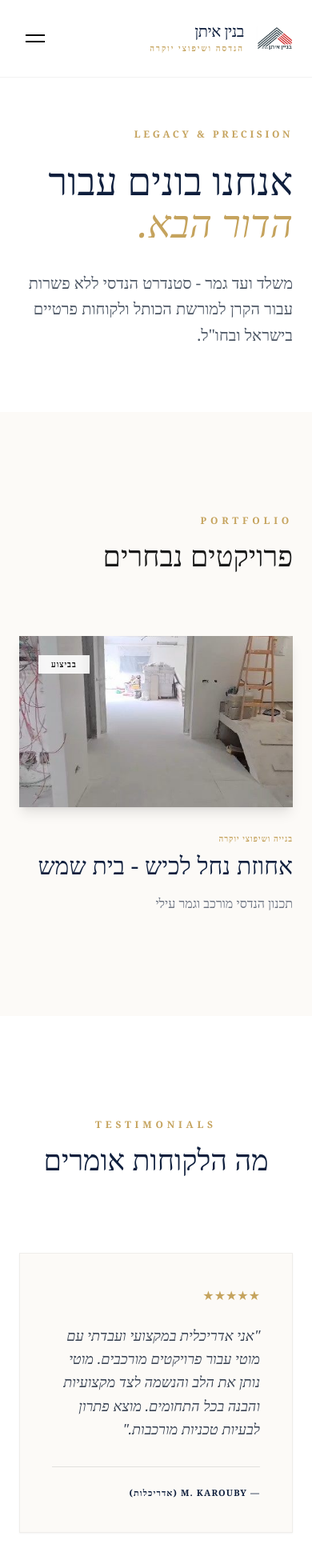
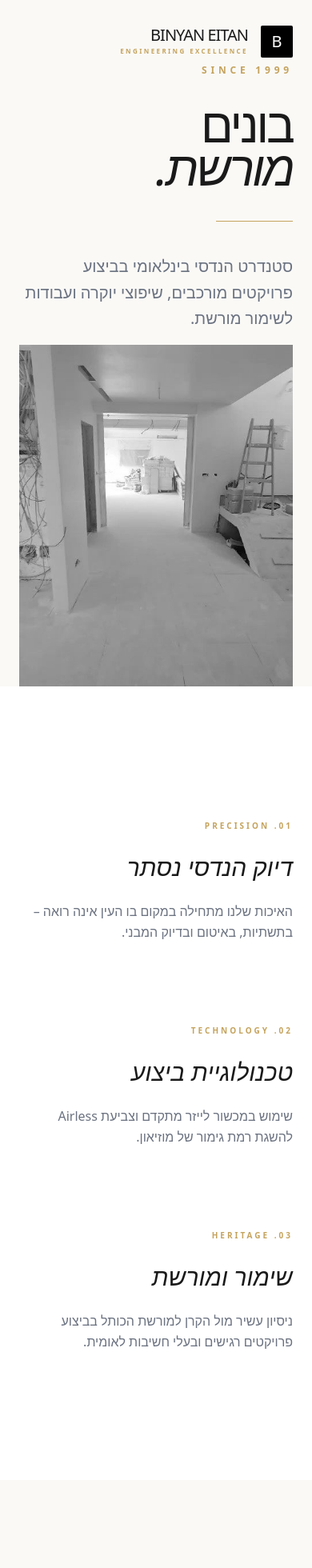
Before and after one commit to chananby/binyan-eitan-site, a Next.js app: page /he in a window 390 px wide. Shown: the top 1960 px of the page at 80% size. Built offline with nearby package versions, Linux system fonts and the light colour scheme.

Commit message:
Update page.tsx

```diff
--- a/src/app/he/page.tsx
+++ b/src/app/he/page.tsx
@@ -5,153 +5,194 @@ import { motion, AnimatePresence } from "framer-motion";
 import Image from "next/image";
 
 /* ─────────────────────────────────────────────
-   נתוני הפרויקטים - "אחוזת נחל לכיש" עם 15 התמונות
+   נתונים - סיפור הפרויקט
    ───────────────────────────────────────────── */
 const PROJECTS = [
   {
-    title: "אחוזת נחל לכיש - בית שמש",
-    subtitle: "תכנון הנדסי מורכב וגמר עילי",
-    status: "בביצוע",
+    id: "beit-shemesh",
+    title: "אחוזת נחל לכיש",
+    location: "בית שמש",
+    category: "High-End Engineering",
     mainImage: "/luxury-interior-finish-transformation.jpg",
-    category: "בנייה ושיפוצי יוקרה",
-    description: "פרויקט מגורים רחב היקף הכולל הטמעת מערכות תשתית מתקדמות, חימום תת-רצפתי, ועבודות גמר בסטנדרט הגבוה ביותר.",
+    description: "בנייה מאפס ושיפוץ פרימיום המשלב הנדסת תשתיות מתקדמת עם סטנדרט גמר בינלאומי. הפרויקט דרש פתרונות איטום מורכבים וביצוע מערכות חימום וחשמל בסינרגיה מלאה.",
     gallery: [
-      { url: "/luxury-electrical-infrastructure-precision.jpg", label: "דיוק במערכות חשמל ותקשורת" },
-      { url: "/advanced-underfloor-heating-israel.jpg", label: "פריסת חימום תת-רצפתי מורכבת" },
-      { url: "/complex-roof-mechanical-systems.jpg", label: "תשתיות גג וניקוז מתקדמות" },
-      { url: "/professional-airless-painting-standards.jpg", label: "צביעת פנים בטכנולוגיית Airless" },
-      { url: "/premium-marble-bathroom-detailing.jpg", label: "עבודות שיש וחיבורי גידים (Bookmatch)" },
-      { url: "/expert-jerusalem-stone-facade-work.jpg", label: "חיפוי אבן ירושלמית ועבודה בגובה" },
-      { url: "/structural-foundation-reinforcement.jpg", label: "חיזוק מבני ויציקות בטון" },
-      { url: "/precision-tiling-with-laser-alignment.jpg", label: "ריצוף יוקרה ביישור לייזר" },
-      { url: "/structural-remodeling-safety-standards.jpg", label: "הריסה ושינוי מבני עם שמירה על בטיחות" },
-      { url: "/luxury-interior-finish-transformation.jpg", label: "גמר צבע ועיצוב חלל הפנים" },
-      { url: "/interior-wall-framing-systems.jpg", label: "בידוד ותשתית קירות גבס" },
-      { url: "/jerusalem-stone-restoration-scaffolding.jpg", label: "שיקום וניקוי חזיתות אבן" },
-      { url: "/advanced-bathroom-waterproofing-detail.jpg", label: "איטום יסודי למניעת כשלים עתידיים" },
-      { url: "/traditional-terracotta-roofing-israel.jpg", label: "עבודות גגות ורעפים" },
-      { url: "/luxury-apartment-renovation-view.jpg", label: "מבט פנורמי על הפרויקט המוגמר" }
+      { url: "/luxury-electrical-infrastructure-precision.jpg", label: "תכנון וביצוע תשתיות חשמל" },
+      { url: "/advanced-underfloor-heating-israel.jpg", label: "מערכת חימום תת-רצפתי" },
+      { url: "/professional-airless-painting-standards.jpg", label: "גמר צבע בטכנולוגיית Airless" },
+      { url: "/premium-marble-bathroom-detailing.jpg", label: "עבודות שיש וחיבורי גידים" },
+      { url: "/expert-jerusalem-stone-facade-work.jpg", label: "חיפוי אבן ירושלמית" }
     ]
   }
 ];
 
-/* ─────────────────────────────────────────────
-   ביקורות גוגל - הנוסח המקורי שלך
-   ───────────────────────────────────────────── */
-const REVIEWS = [
-  {
-    name: "M. Karouby (אדריכלות)",
-    text: "אני אדריכלית במקצועי ועבדתי עם מוטי עבור פרויקטים מורכבים. מוטי נותן את הלב והנשמה לצד מקצועיות והבנה בכל התחומים. מוצא פתרון לבעיות טכניות מורכבות.",
-    stars: 5
-  },
-  {
-    name: "אברהם לבל",
-    text: "דגש על הפרטים הקטנים, פינישים ברמה גבוהההההה. לא מתרגשים מבלטמים, אנשים שבאים לעבוד ולא עוזבים עד שהלקוח מרוצה.",
-    stars: 5
-  },
-  {
-    name: "משפחת מרמרוש",
-    text: "מאוד התפעלנו מהמקצועיות, האיכות והעמידה בלוחות הזמנים. ממליץ בחום, שווה כל שקל. אדם שלוקח אחריות.",
-    stars: 5
-  }
-];
+export default function HebrewPage() {
+  const [activeProject, setActiveProject] = useState<any>(null);
+  const [scrolled, setScrolled] = useState(false);
 
-/* ─────────────────────────────────────────────
-   רכיב הניווט - RTL Fix
-   ───────────────────────────────────────────── */
-function Navbar() {
-  const [isOpen, setIsOpen] = useState(false);
+  useEffect(() => {
+    const handleScroll = () => setScrolled(window.scrollY > 50);
+    window.addEventListener("scroll", handleScroll);
+    return () => window.removeEventListener("scroll", handleScroll);
+  }, []);
+
   return (
-    <nav className="fixed top-0 left-0 w-full z-[100] bg-white/95 backdrop-blur-md border-b border-black/5" dir="rtl">
-      <div className="max-w-[1440px] mx-auto px-6 md:px-16 h-24 flex items-center justify-between">
+    <main className="bg-[#FAF9F6] min-h-screen font-sans text-[#1a1a1a] selection:bg-[#c5a35d] selection:text-white" dir="rtl">
+
+      {/* --- ניווט יוקרתי --- */}
+      <nav className={`fixed top-0 w-full z-[100] transition-all duration-500 ${scrolled ? "bg-white/90 backdrop-blur-md py-4 shadow-sm" : "bg-transparent py-8"}`}>
+        <div className="max-w-[1440px] mx-auto px-6 md:px-16 flex justify-between items-center">
           <div className="flex items-center gap-4">
-          <Image src="/logo.jpg" alt="Binyan Eitan" width={45} height={45} className="rounded-sm" />
-          <div className="flex flex-col text-right">
-            <span className="font-playfair text-xl md:text-2xl tracking-tight leading-none">בנין איתן</span>
-            <span className="text-[10px] tracking-[0.2em] uppercase mt-1 text-[#c5a35d] font-bold">הנדסה ושיפוצי יוקרה</span>
+            <div className="w-10 h-10 bg-black flex items-center justify-center rounded-sm">
+              <span className="text-white font-playfair text-xl">B</span>
+            </div>
+            <div className="flex flex-col">
+              <span className="font-playfair text-xl tracking-tighter leading-none">BINYAN EITAN</span>
+              <span className="text-[8px] tracking-[0.3em] uppercase text-[#c5a35d] font-bold mt-1">Engineering Excellence</span>
             </div>
           </div>
-        <div className="hidden md:flex items-center gap-12">
-          <a href="#projects" className="text-[11px] uppercase tracking-widest font-bold hover:text-[#c5a35d] transition-colors">פרויקטים</a>
-          <a href="#reviews" className="text-[11px] uppercase tracking-widest font-bold hover:text-[#c5a35d] transition-colors">ביקורות</a>
-          <a href="#contact" className="text-[11px] uppercase tracking-widest font-bold hover:text-[#c5a35d] transition-colors">צור קשר</a>
-          <a href="/" className="text-[10px] font-bold border border-black/10 px-3 py-1 rounded hover:bg-black hover:text-white transition-all">EN</a>
+          <div className="hidden md:flex items-center gap-12 text-[10px] font-bold tracking-[0.2em] uppercase">
+            <a href="#projects" className="hover:text-[#c5a35d] transition-colors">פרויקטים</a>
+            <a href="#about" className="hover:text-[#c5a35d] transition-colors">הסטנדרט</a>
+            <a href="#contact" className="hover:text-[#c5a35d] transition-colors">צור קשר</a>
+            <a href="/" className="border border-black/10 px-4 py-1.5 rounded-full hover:bg-black hover:text-white transition-all">EN</a>
           </div>
-        <button className="md:hidden p-2" onClick={() => setIsOpen(!isOpen)}>
-          <div className={`w-6 h-0.5 bg-black mb-1.5 transition-all ${isOpen ? 'rotate-45 translate-y-2' : ''}`} />
-          <div className={`w-6 h-0.5 bg-black transition-all ${isOpen ? '-rotate-45 -translate-y-0.5' : ''}`} />
-        </button>
         </div>
       </nav>
-  );
-}
 
-/* ─────────────────────────────────────────────
-   רכיב הפורטפוליו - הלב של האתר
-   ───────────────────────────────────────────── */
-function Portfolio() {
-  const [activeProject, setActiveProject] = useState<any>(null);
+      {/* --- Hero Section: הוכחת סמכות --- */}
+      <section className="relative min-h-[90vh] flex items-center pt-20 overflow-hidden">
+        <div className="max-w-[1440px] mx-auto px-6 md:px-16 grid md:grid-cols-12 gap-4 items-center">
+          <div className="col-span-12 md:col-span-7 z-10">
+            <motion.div initial={{ opacity: 0, y: 30 }} animate={{ opacity: 1, y: 0 }} transition={{ duration: 1 }}>
+              <span className="text-[#c5a35d] text-xs font-bold tracking-[0.4em] uppercase mb-8 block">Since 1999</span>
+              <h1 className="font-playfair text-6xl md:text-[120px] leading-[0.9] tracking-tighter mb-10">
+                בונים <br /> <span className="italic font-light">מורשת.</span>
+              </h1>
+              <div className="h-[1px] w-24 bg-[#c5a35d] mb-10"></div>
+              <p className="text-xl md:text-2xl font-light text-gray-500 max-w-xl leading-relaxed">
+                סטנדרט הנדסי בינלאומי בביצוע פרויקטים מורכבים, שיפוצי יוקרה ועבודות לשימור מורשת.
+              </p>
+            </motion.div>
+          </div>
+          <div className="col-span-12 md:col-span-5 relative">
+             <motion.div
+               initial={{ scale: 1.1, opacity: 0 }} animate={{ scale: 1, opacity: 1 }} transition={{ duration: 1.5 }}
+               className="relative aspect-[4/5] md:h-[80vh] w-full"
+             >
+                <Image src="/luxury-interior-finish-transformation.jpg" alt="Binyan Eitan" fill className="object-cover grayscale hover:grayscale-0 transition-all duration-1000" />
+                <div className="absolute -bottom-10 -right-10 hidden md:block w-64 h-64 border-[20px] border-[#FAF9F6] z-20"></div>
+             </motion.div>
+          </div>
+        </div>
+      </section>
 
-  useEffect(() => {
-    if (activeProject) {
-      window.history.pushState({ modal: true }, "");
-      const handlePopState = () => setActiveProject(null);
-      window.addEventListener("popstate", handlePopState);
-      return () => window.removeEventListener("popstate", handlePopState);
-    }
-  }, [activeProject]);
+      {/* --- סקשן הנדסה: מה שמפריד אותך מהשאר --- */}
+      <section id="about" className="py-40 bg-white">
+        <div className="max-w-[1440px] mx-auto px-6 md:px-16">
+          <div className="grid md:grid-cols-3 gap-24">
+            <div className="space-y-6">
+              <span className="text-[10px] font-bold tracking-[0.3em] text-[#c5a35d] uppercase">01. Precision</span>
+              <h3 className="font-playfair text-3xl italic">דיוק הנדסי נסתר</h3>
+              <p className="text-gray-500 leading-relaxed font-light">האיכות שלנו מתחילה במקום בו העין אינה רואה – בתשתיות, באיטום ובדיוק המבני.</p>
+            </div>
+            <div className="space-y-6">
+              <span className="text-[10px] font-bold tracking-[0.3em] text-[#c5a35d] uppercase">02. Technology</span>
+              <h3 className="font-playfair text-3xl italic">טכנולוגיית ביצוע</h3>
+              <p className="text-gray-500 leading-relaxed font-light">שימוש במכשור לייזר מתקדם וצביעת Airless להשגת רמת גימור של מוזיאון.</p>
+            </div>
+            <div className="space-y-6">
+              <span className="text-[10px] font-bold tracking-[0.3em] text-[#c5a35d] uppercase">03. Heritage</span>
+              <h3 className="font-playfair text-3xl italic">שימור ומורשת</h3>
+              <p className="text-gray-500 leading-relaxed font-light">ניסיון עשיר מול הקרן למורשת הכותל בביצוע פרויקטים רגישים ובעלי חשיבות לאומית.</p>
+            </div>
+          </div>
+        </div>
+      </section>
 
-  return (
-    <section id="projects" className="py-32 bg-[#fcfaf7]" dir="rtl">
+      {/* --- פורטפוליו: גריד אדריכלי --- */}
+      <section id="projects" className="py-40">
         <div className="max-w-[1440px] mx-auto px-6 md:px-16">
-        <div className="mb-20 text-right">
-          <span className="text-[#c5a35d] text-xs tracking-[0.4em] font-bold uppercase mb-4 block">PORTFOLIO</span>
-          <h2 className="font-playfair text-4xl md:text-6xl text-[#1a1a1a]">פרויקטים נבחרים</h2>
+          <div className="flex flex-col md:flex-row justify-between items-end mb-32 gap-8">
+            <div className="max-w-2xl">
+              <span className="text-[#c5a35d] text-[10px] tracking-[0.5em] font-bold uppercase mb-6 block">Featured Work</span>
+              <h2 className="font-playfair text-5xl md:text-8xl leading-none">פרויקטים <br /> נבחרים.</h2>
+            </div>
+            <p className="text-gray-400 font-light italic text-xl">Building excellence since 1999</p>
           </div>
 
-        <div className="grid grid-cols-1 md:grid-cols-2 gap-16">
-          {PROJECTS.map((project, idx) => (
-            <motion.div
-              key={idx}
-              whileHover={{ y: -10 }}
-              className="group cursor-pointer"
-              onClick={() => setActiveProject(project)}
-            >
-              <div className="relative aspect-[16/10] overflow-hidden mb-8 shadow-lg">
-                <Image src={project.mainImage} alt={project.title} fill className="object-cover transition-transform duration-700 group-hover:scale-105" />
-                <div className="absolute top-6 left-6 bg-white/90 backdrop-blur-sm px-4 py-1 text-[10px] tracking-widest uppercase font-bold text-black">{project.status}</div>
+          <div className="grid grid-cols-1 md:grid-cols-12 gap-20">
+            {PROJECTS.map((project) => (
+              <div key={project.id} className="col-span-12 md:col-span-8 group cursor-pointer" onClick={() => setActiveProject(project)}>
+                <div className="relative aspect-[16/10] overflow-hidden bg-gray-200">
+                  <Image src={project.mainImage} alt={project.title} fill className="object-cover transition-transform duration-1000 group-hover:scale-110" />
+                  <div className="absolute inset-0 bg-black/10 group-hover:bg-transparent transition-all"></div>
                 </div>
-              <div className="text-right">
-                <span className="text-[#c5a35d] text-[10px] tracking-widest font-bold uppercase mb-2 block">{project.category}</span>
-                <h3 className="font-playfair text-3xl mb-4">{project.title}</h3>
-                <p className="text-gray-500 font-light leading-relaxed">{project.subtitle}</p>
+                <div className="mt-8 flex justify-between items-start">
+                  <div>
+                    <h4 className="font-playfair text-4xl mb-2">{project.title}</h4>
+                    <span className="text-gray-400 text-sm tracking-widest uppercase">{project.location} • {project.category}</span>
                   </div>
-            </motion.div>
+                  <div className="w-12 h-12 border border-black/10 rounded-full flex items-center justify-center group-hover:bg-black group-hover:text-white transition-all">
+                    <span className="text-xl">←</span>
+                  </div>
+                </div>
+              </div>
             ))}
           </div>
         </div>
+      </section>
 
+      {/* --- צור קשר: סיומת סולידית --- */}
+      <section id="contact" className="py-40 bg-[#1a1a1a] text-white">
+        <div className="max-w-[1440px] mx-auto px-6 md:px-16 grid md:grid-cols-2 gap-32">
+          <div>
+            <h2 className="font-playfair text-6xl md:text-9xl mb-12 leading-none tracking-tighter">בואו נבנה <br /> <span className="italic text-[#c5a35d]">עתיד.</span></h2>
+            <div className="space-y-4 opacity-60 text-xl font-light">
+              <p>058-500-8447</p>
+              <p>OFFICE@BINYANEITAN.COM</p>
+            </div>
+          </div>
+          <div className="bg-[#242424] p-12 md:p-20 shadow-2xl">
+            <form className="space-y-12">
+              <div className="relative">
+                <input type="text" placeholder="שם מלא" className="w-full bg-transparent border-b border-white/10 py-4 focus:border-[#c5a35d] outline-none transition-all text-right" />
+              </div>
+              <div className="relative">
+                <input type="tel" placeholder="טלפון" className="w-full bg-transparent border-b border-white/10 py-4 focus:border-[#c5a35d] outline-none transition-all text-right" />
+              </div>
+              <textarea placeholder="ספרו לנו על הפרויקט שלכם" rows={4} className="w-full bg-transparent border-b border-white/10 py-4 focus:border-[#c5a35d] outline-none transition-all text-right resize-none"></textarea>
+              <button className="w-full bg-white text-black py-6 font-bold tracking-[0.3em] uppercase hover:bg-[#c5a35d] hover:text-white transition-all">שלח פנייה הנדסית</button>
+            </form>
+          </div>
+        </div>
+      </section>
+
+      {/* --- Modal הפרויקט: חוויית פרימיום --- */}
       <AnimatePresence>
         {activeProject && (
-          <motion.div
-            initial={{ opacity: 0 }} animate={{ opacity: 1 }} exit={{ opacity: 0 }}
-            className="fixed inset-0 z-[500] bg-white overflow-y-auto"
-          >
-            <div className="sticky top-0 bg-white/95 backdrop-blur-md z-[510] border-b border-black/5 p-6 flex justify-between items-center">
-              <button onClick={() => { setActiveProject(null); if(window.history.state?.modal) window.history.back(); }} className="text-[10px] font-bold tracking-widest uppercase border-b border-black pb-1">סגור [X]</button>
-              <h3 className="font-playfair text-xl">{activeProject.title}</h3>
+          <motion.div initial={{ opacity: 0 }} animate={{ opacity: 1 }} exit={{ opacity: 0 }} className="fixed inset-0 z-[200] bg-white overflow-y-auto">
+            <div className="sticky top-0 bg-white/90 backdrop-blur-md p-8 flex justify-between items-center z-50 border-b border-black/5">
+               <button onClick={() => setActiveProject(null)} className="text-[10px] font-bold tracking-widest uppercase border-b border-black pb-1">חזרה [X]</button>
+               <span className="font-playfair text-xl">{activeProject.title}</span>
             </div>
-            <div className="max-w-[1200px] mx-auto px-6 py-20 text-right">
-              <h2 className="font-playfair text-5xl md:text-8xl mb-12">{activeProject.title}</h2>
-              <p className="text-xl text-gray-500 font-light max-w-3xl mb-24 leading-relaxed">{activeProject.description}</p>
-              <div className="space-y-32">
-                {activeProject.gallery.map((item: any, i: number) => (
-                  <div key={i} className="group">
-                    <div className="relative aspect-[16/9] md:aspect-[21/9] bg-gray-100 overflow-hidden mb-8">
-                      <Image src={item.url} alt={item.label} fill className="object-cover" />
+            <div className="max-w-[1200px] mx-auto px-6 py-24 text-right">
+              <h2 className="font-playfair text-6xl md:text-[120px] mb-20 leading-[0.9]">{activeProject.title}</h2>
+              <div className="grid md:grid-cols-2 gap-20 mb-32 items-center">
+                <p className="text-2xl font-light text-gray-500 leading-relaxed italic border-r-4 border-[#c5a35d] pr-10">{activeProject.description}</p>
+                <div className="relative aspect-square bg-gray-100">
+                  <Image src={activeProject.mainImage} alt="Main" fill className="object-cover" />
                 </div>
-                    <div className="border-r-4 border-[#c5a35d] pr-6">
-                      <p className="text-xl font-medium text-gray-800">{item.label}</p>
+              </div>
+              <div className="space-y-40">
+                {activeProject.gallery.map((img: any, i: number) => (
+                  <div key={i} className={`relative flex flex-col ${i % 2 === 0 ? "md:flex-row" : "md:flex-row-reverse"} gap-10 items-center`}>
+                    <div className="relative w-full md:w-2/3 aspect-[16/9] shadow-2xl overflow-hidden">
+                      <Image src={img.url} alt={img.label} fill className="object-cover" />
+                    </div>
+                    <div className="w-full md:w-1/3">
+                      <span className="text-[#c5a35d] font-bold text-[10px] tracking-widest uppercase mb-4 block">Detail {i+1}</span>
+                      <h4 className="font-playfair text-3xl mb-4 italic">{img.label}</h4>
+                      <p className="text-gray-400 font-light">ביצוע הנדסי מוקפד המבטיח עמידות לשנים קדימה.</p>
                     </div>
                   </div>
                 ))}
@@ -160,96 +201,7 @@ function Portfolio() {
           </motion.div>
         )}
       </AnimatePresence>
-    </section>
-  );
-}
 
-/* ─────────────────────────────────────────────
-   רכיב ביקורות - אותנטיות מהשטח
-   ───────────────────────────────────────────── */
-function Reviews() {
-  return (
-    <section id="reviews" className="py-32 bg-white" dir="rtl">
-      <div className="max-w-[1440px] mx-auto px-6 md:px-16">
-        <div className="text-center mb-24">
-          <span className="text-[#c5a35d] text-xs tracking-[0.4em] font-bold uppercase mb-4 block">TESTIMONIALS</span>
-          <h2 className="font-playfair text-4xl md:text-6xl">מה הלקוחות אומרים</h2>
-        </div>
-        <div className="grid grid-cols-1 md:grid-cols-3 gap-12">
-          {REVIEWS.map((review, i) => (
-            <div key={i} className="bg-[#fcfaf7] p-10 relative shadow-sm border border-black/5">
-              <div className="text-[#c5a35d] mb-6 flex gap-1">{"★".repeat(review.stars)}</div>
-              <p className="text-lg font-light leading-relaxed mb-8 italic text-gray-700 text-right">"{review.text}"</p>
-              <p className="font-bold tracking-widest text-[11px] uppercase text-right border-t border-black/10 pt-6">— {review.name}</p>
-            </div>
-          ))}
-        </div>
-      </div>
-    </section>
-  );
-}
-
-/* ─────────────────────────────────────────────
-   טופס יצירת קשר - תיקון RTL והנדסת אנוש
-   ───────────────────────────────────────────── */
-function Contact() {
-  const [submitted, setSubmitted] = useState(false);
-  const handleSubmit = async (e: any) => {
-    e.preventDefault();
-    const formData = new FormData(e.target);
-    formData.append("access_key", "4f934f99-bd06-4f7d-b552-7355cd127598");
-    const res = await fetch("https://api.web3forms.com/submit", { method: "POST", body: formData });
-    if (res.ok) setSubmitted(true);
-  };
-
-  return (
-    <section id="contact" className="py-32 bg-[#1a1a1a] text-white" dir="rtl">
-      <div className="max-w-[1440px] mx-auto px-6 md:px-16 grid md:grid-cols-2 gap-24 items-center">
-        <div className="text-right">
-          <span className="text-[#c5a35d] text-[10px] tracking-[0.4em] font-bold uppercase mb-8 block">CONTACT</span>
-          <h2 className="font-playfair text-5xl md:text-8xl mb-12 tracking-tighter leading-none">בואו נבנה <br /> <span className="italic text-[#c5a35d]">ביחד.</span></h2>
-          <div className="space-y-4 text-xl font-light opacity-80">
-            <p>058-500-8447</p>
-            <p className="uppercase tracking-widest text-sm">office@binyaneitan.com</p>
-          </div>
-        </div>
-        <div className="bg-white p-10 md:p-16 text-black shadow-2xl">
-          {!submitted ? (
-            <form onSubmit={handleSubmit} className="space-y-10">
-              <input type="text" name="name" placeholder="שם מלא" required className="w-full border-b border-black/10 py-4 outline-none focus:border-[#c5a35d] text-right font-sans" />
-              <input type="tel" name="phone" placeholder="טלפון" required className="w-full border-b border-black/10 py-4 outline-none focus:border-[#c5a35d] text-right font-sans" />
-              <textarea name="message" placeholder="ספרו לנו על הפרויקט..." rows={4} className="w-full border-b border-black/10 py-4 outline-none focus:border-[#c5a35d] text-right font-sans resize-none"></textarea>
-              <button type="submit" className="w-full bg-[#1a1a1a] text-white py-6 text-[11px] tracking-[0.4em] uppercase font-bold hover:bg-[#c5a35d] transition-all">שלח פנייה</button>
-            </form>
-          ) : (
-            <div className="text-center py-20">
-              <h3 className="font-playfair text-4xl text-[#c5a35d] mb-4">תודה רבה</h3>
-              <p className="text-gray-500">ההודעה התקבלה, נחזור אליכם בהקדם.</p>
-            </div>
-          )}
-        </div>
-      </div>
-    </section>
-  );
-}
-
-export default function HebrewPage() {
-  return (
-    <main className="bg-white min-h-screen">
-      <Navbar />
-      <section className="pt-40 pb-20 px-6 md:px-16 max-w-[1440px] mx-auto text-right" dir="rtl">
-        <motion.div initial={{ opacity: 0, y: 20 }} animate={{ opacity: 1, y: 0 }}>
-          <span className="text-[#c5a35d] text-xs tracking-[0.3em] font-bold uppercase mb-6 block">Legacy & Precision</span>
-          <h1 className="font-playfair text-5xl md:text-9xl leading-[1.1] mb-8">אנחנו בונים עבור <br /> <span className="italic text-[#c5a35d]">הדור הבא.</span></h1>
-          <p className="text-xl md:text-2xl text-gray-600 font-light max-w-2xl leading-relaxed">משלד ועד גמר - סטנדרט הנדסי ללא פשרות עבור הקרן למורשת הכותל ולקוחות פרטיים בישראל ובחו"ל.</p>
-        </motion.div>
-      </section>
-      <Portfolio />
-      <Reviews />
-      <Contact />
-      <footer className="py-12 text-center text-[9px] tracking-[0.4em] uppercase text-gray-400 border-t border-black/5">
-        © 2026 BINYAN EITAN • ENGINEERING & LUXURY CONSTRUCTION
-      </footer>
     </main>
   );
 }
```
Lines whose indentation alone changed are shown as unchanged.
